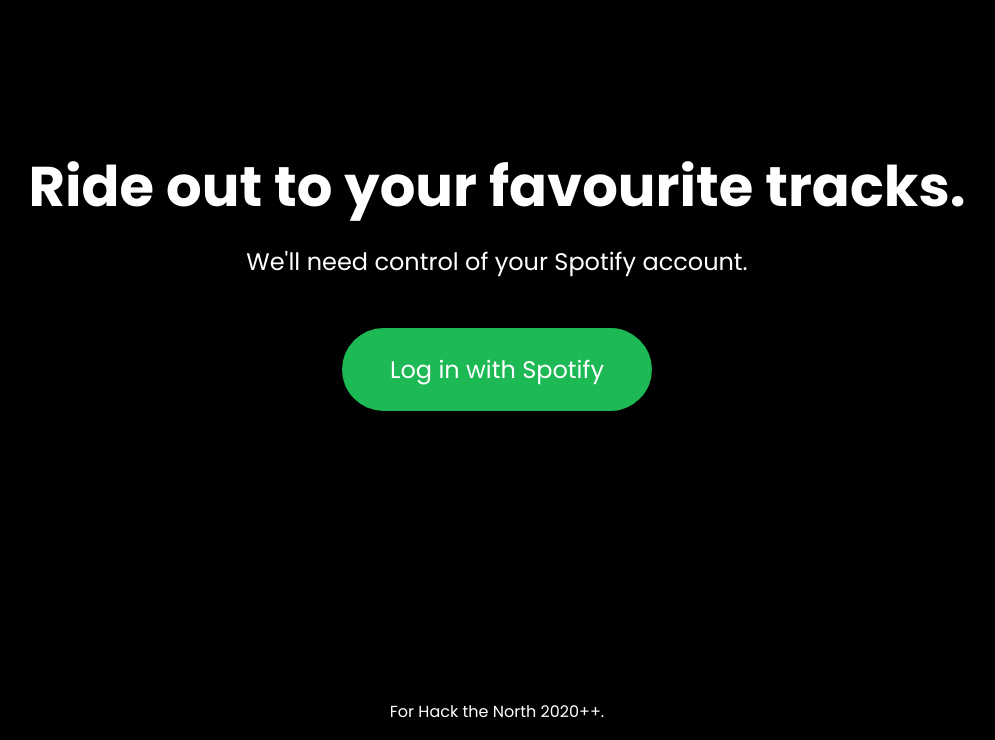
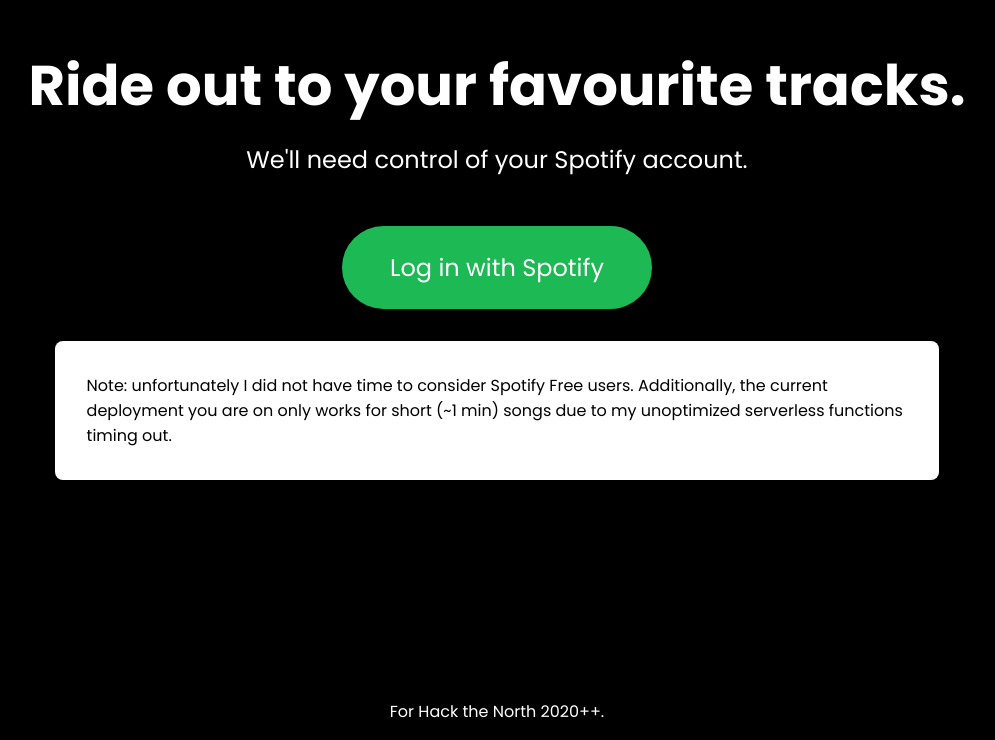
Before and after one commit to plin0009/skate-in-space, a Next.js app: page / in a window 1280 px wide. Shown: the part 117-857 px from the top of the page, without its empty margins (143-1138 px from the left). Built offline with nearby package versions, Linux system fonts and the light colour scheme.

Commit message:
Get the warning out to production

```diff
--- a/pages/index.tsx
+++ b/pages/index.tsx
@@ -34,6 +34,12 @@
           <a href={authURL} className={styles.spotifybutton}>
             Log in with Spotify
           </a>
+          <p className={styles.warning}>
+            Note: unfortunately I did not have time to consider Spotify Free
+            users. Additionally, the current deployment you are on only works
+            for short (~1 min) songs due to my unoptimized serverless functions
+            timing out.
+          </p>
         </main>
       </div>
       <Footer />
--- a/styles/Home.module.scss
+++ b/styles/Home.module.scss
@@ -39,3 +39,12 @@
   font-size: 1.5em;
   margin-top: 1em;
 }
+
+.warning {
+  background-color: #fff;
+  color: #000;
+  width: 70%;
+  padding: 2rem;
+  border-radius: 0.5rem;
+  margin: 2rem;
+}
```
